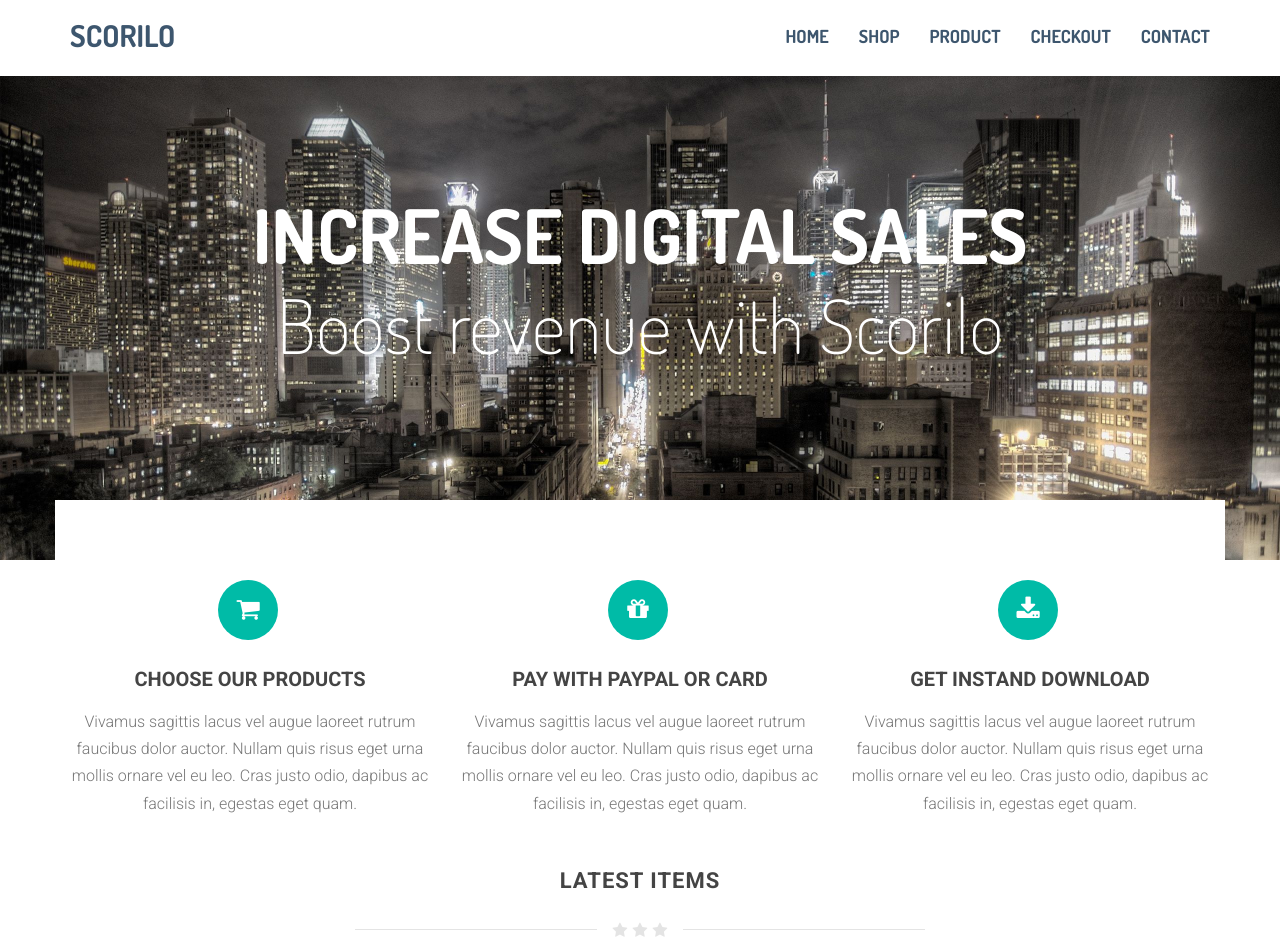
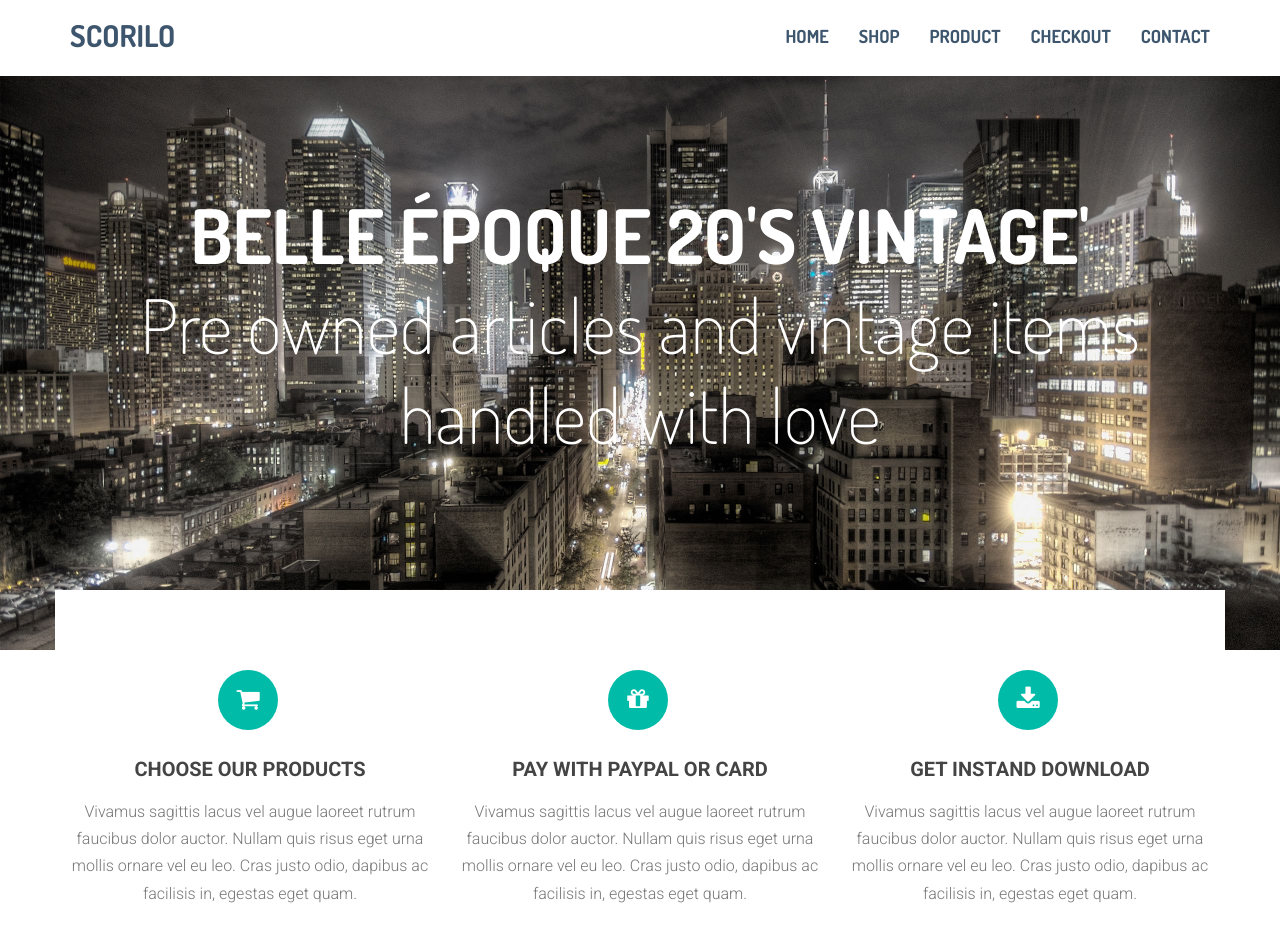
Before and after one commit to mikelariz/belleepoque20svintage, a plain HTML site: page index.html in a window 1280 px wide. Shown: the top 945 px of the page. Drawn offline with Linux system fonts and the light colour scheme.

Commit message:
Update index.html

```diff
--- a/index.html
+++ b/index.html
@@ -41,10 +41,10 @@
 			<div class="col-md-12 text-center">
 				<div class="text-homeimage">
 					<div class="maintext-image" data-scrollreveal="enter top over 1.5s after 0.1s">
-						 Increase Digital Sales
+						 Belle Époque 20's Vintage'
 					</div>
 					<div class="subtext-image" data-scrollreveal="enter bottom over 1.7s after 0.3s">
-						 Boost revenue with Scorilo
+						Pre owned articles and vintage items handled with love
 					</div>
 				</div>
 			</div>
```
